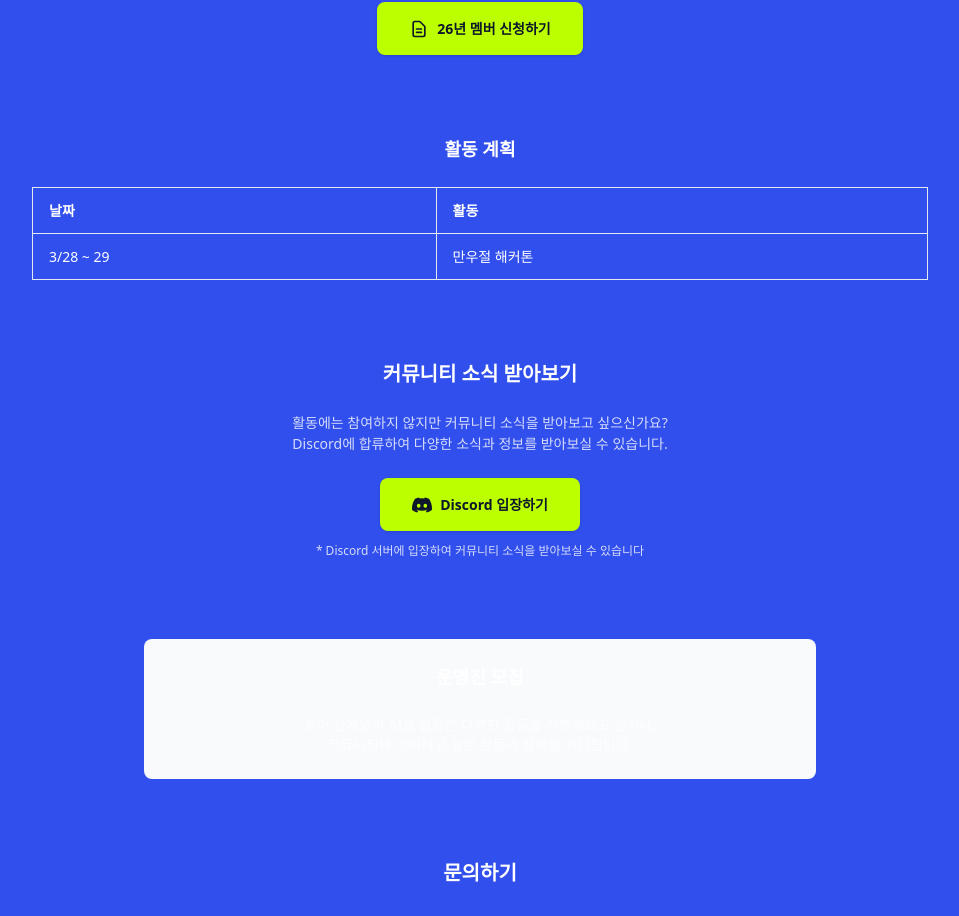
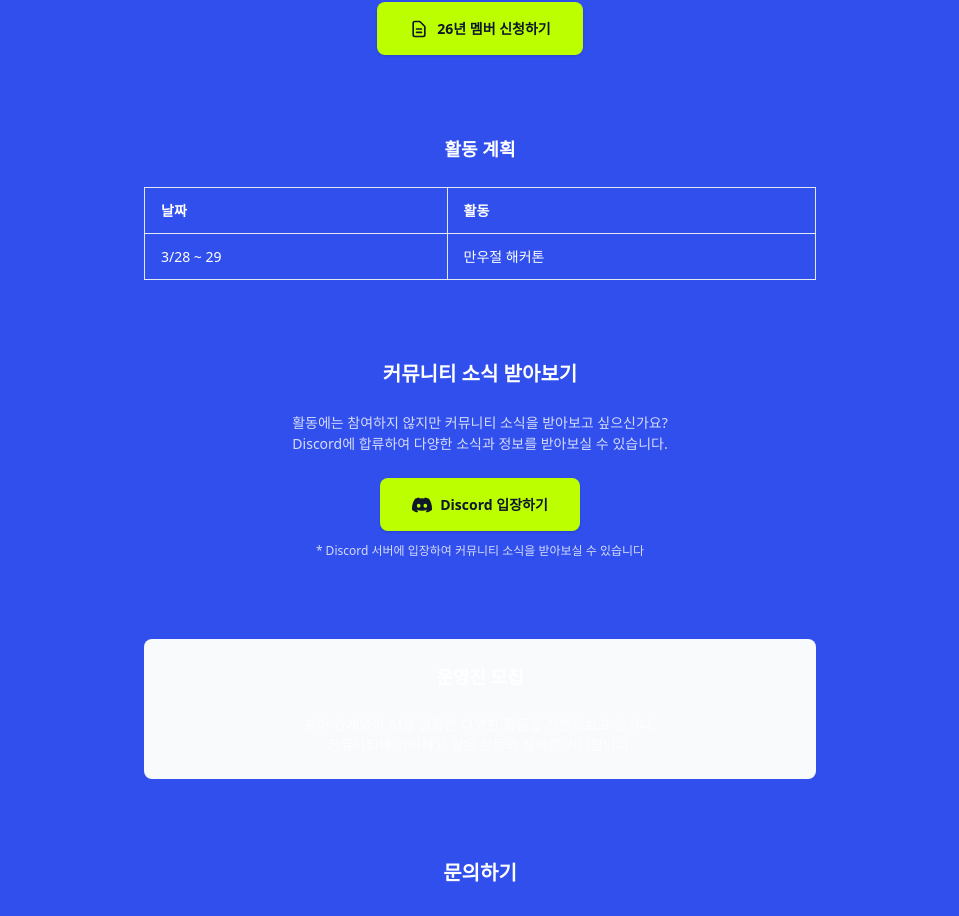
Before and after one commit to early-developer-club/club-house, a Next.js app: page / in a window 1280 px wide. Shown: the part 1039-1955 px from the top of the page, without its empty margins (160-1119 px from the left). Built offline with nearby package versions, Linux system fonts and the light colour scheme; a web font is replaced by a local one.

Commit message:
fix: Adjust ActivitySchedule component width for improved layout

```diff
--- a/src/components/join/activity-schedule.tsx
+++ b/src/components/join/activity-schedule.tsx
@@ -17,7 +17,7 @@
       transition={{ duration: 0.4, delay: 0.1 }}
       className="mt-20"
     >
-      <div className="max-w-4xl mx-auto">
+      <div className="max-w-2xl mx-auto">
         <h3 className="text-lg font-bold text-foreground mb-6 text-center">활동 계획</h3>
         <div className="overflow-x-auto">
           <table className="w-full border-collapse border border-border">
```
